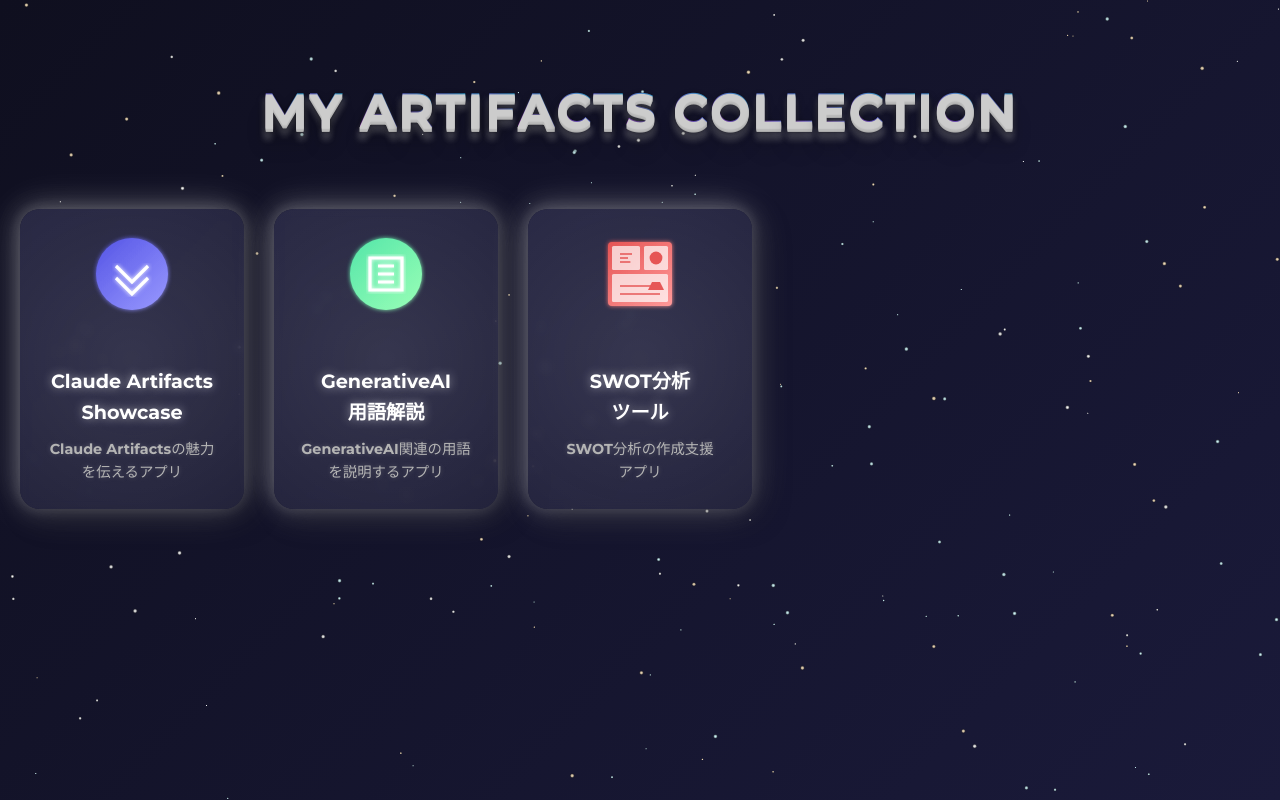
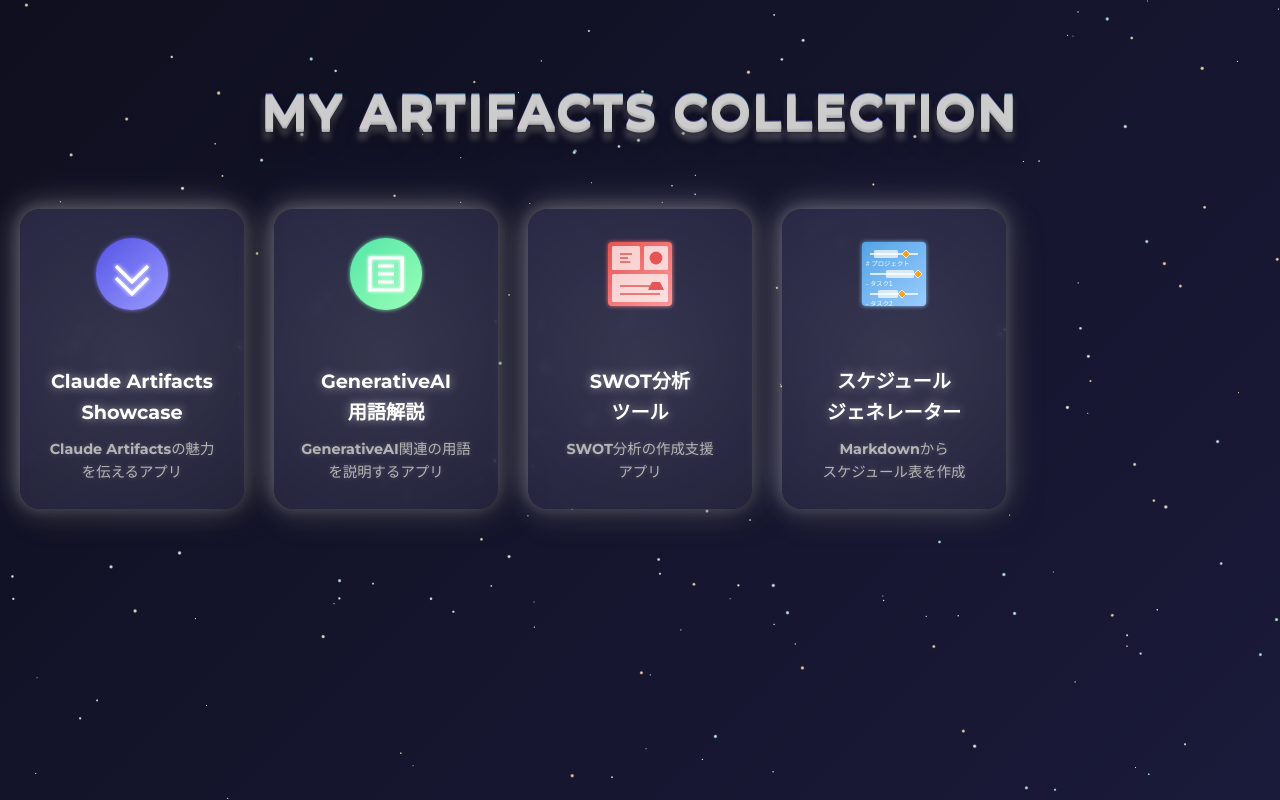
Before and after one commit to sinjorjob/MY-ARTIFACTS-COLLECTION, a plain HTML site: page index.html in a window 1280 px wide. Drawn offline with Linux system fonts and the light colour scheme.

Commit message:
Update index.html

```diff
--- a/index.html
+++ b/index.html
@@ -296,6 +296,53 @@
                     <div class="app-description">SWOT分析の作成支援<br>アプリ</div>
                 </div>
             </div>
+            <div class="app-item" onclick="window.open('https://claude.site/artifacts/ab3c0c4f-fbdd-4873-a480-c1eadf719287', '_blank')">
+                <svg class="app-icon" viewBox="0 0 100 100">
+                    <defs>
+                        <linearGradient id="iconGrad4" x1="0%" y1="0%" x2="100%" y2="100%">
+                            <stop offset="0%" style="stop-color:#4a9ee4;stop-opacity:1" />
+                            <stop offset="100%" style="stop-color:#90c8ff;stop-opacity:1" />
+                        </linearGradient>
+                        <filter id="glow4">
+                            <feGaussianBlur stdDeviation="2.5" result="coloredBlur"/>
+                            <feMerge>
+                                <feMergeNode in="coloredBlur"/>
+                                <feMergeNode in="SourceGraphic"/>
+                            </feMerge>
+                        </filter>
+                    </defs>
+                    <rect x="10" y="10" width="80" height="80" rx="5" ry="5" fill="url(#iconGrad4)" filter="url(#glow4)"/>
+
+                    <!-- タイムライン -->
+                    <line x1="20" y1="25" x2="80" y2="25" stroke="white" stroke-width="2"/>
+                    <line x1="20" y1="50" x2="80" y2="50" stroke="white" stroke-width="2"/>
+                    <line x1="20" y1="75" x2="80" y2="75" stroke="white" stroke-width="2"/>
+
+                    <!-- タスクバー -->
+                    <rect x="25" y="20" width="30" height="10" fill="white" opacity="0.7" rx="2" ry="2"/>
+                    <rect x="40" y="45" width="35" height="10" fill="white" opacity="0.7" rx="2" ry="2"/>
+                    <rect x="30" y="70" width="25" height="10" fill="white" opacity="0.7" rx="2" ry="2"/>
+
+                    <!-- マイルストーン -->
+                    <polygon points="65,20 70,25 65,30 60,25" fill="#ff9900" stroke="white" stroke-width="1"/>
+                    <polygon points="80,45 85,50 80,55 75,50" fill="#ff9900" stroke="white" stroke-width="1"/>
+                    <polygon points="60,70 65,75 60,80 55,75" fill="#ff9900" stroke="white" stroke-width="1"/>
+
+                    <!-- Markdown表示 -->
+                    <text x="15" y="40" font-family="sans-serif" font-size="8" fill="white"># プロジェクト</text>
+                    <text x="15" y="65" font-family="sans-serif" font-size="8" fill="white">- タスク1</text>
+                    <text x="15" y="90" font-family="sans-serif" font-size="8" fill="white">- タスク2</text>
+                </svg>
+                <div>
+                    <div class="app-name">スケジュール<br>ジェネレーター</div>
+                    <div class="app-description">Markdownから<br>スケジュール表を作成</div>
+                </div>
+            </div>
+        </div>
+    </div>
+        </div>
+    </div>
+
             <!-- 追加のアプリアイテムをここに配置 -->
         </div>
     </div>
```
